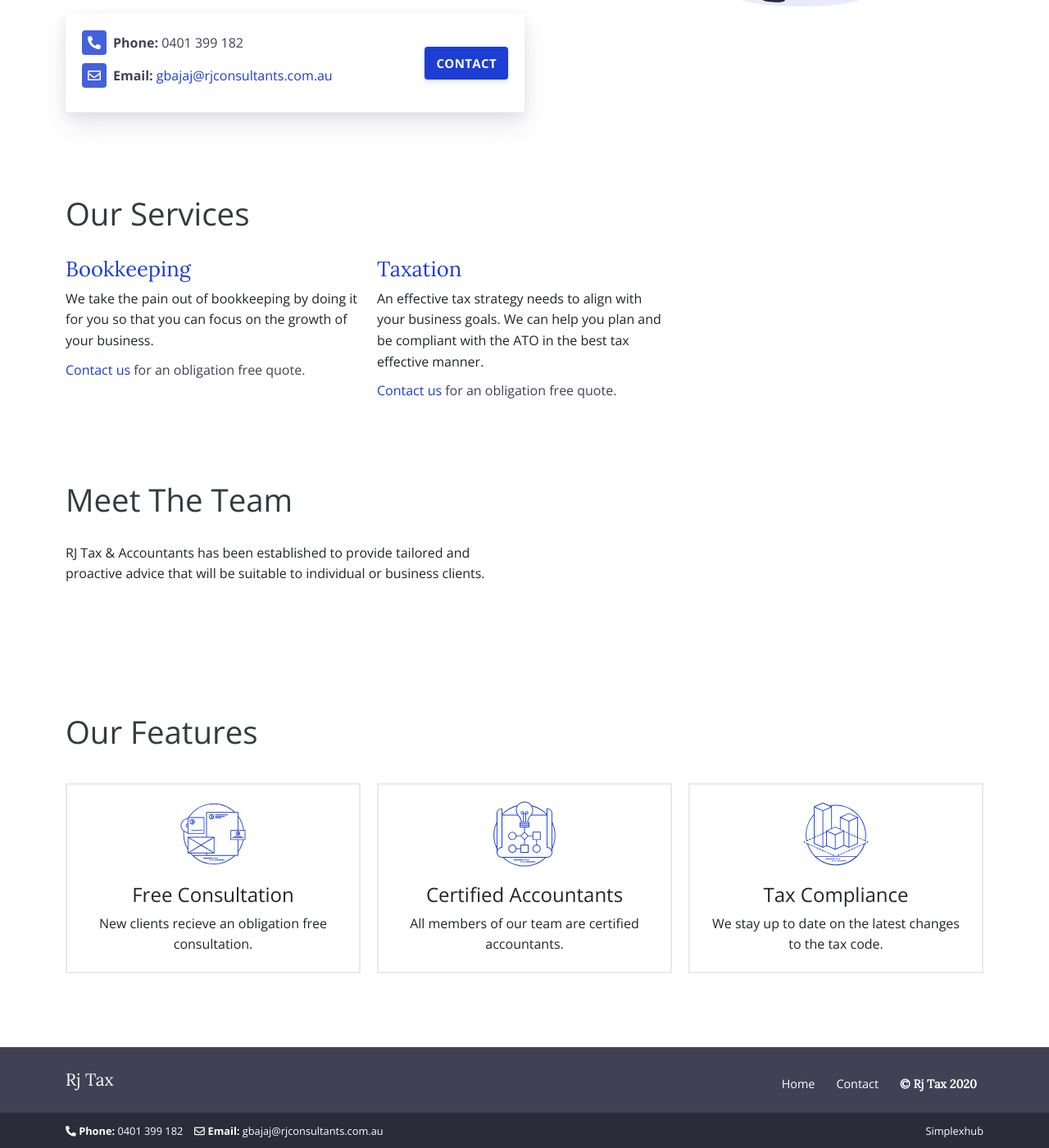
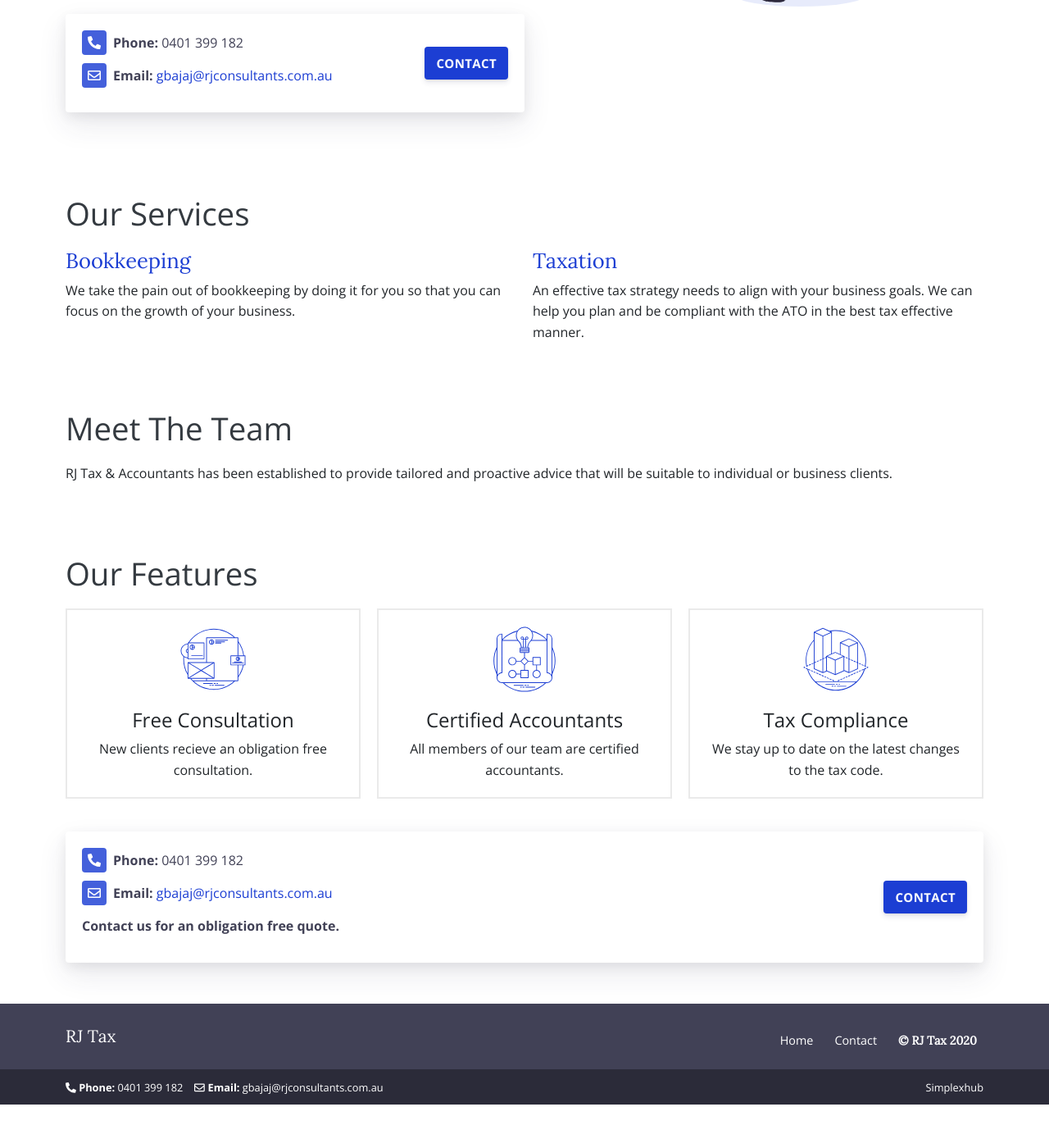
Before and after one commit to raisulsh2020/raisul-sh2020.github.io, a Jekyll site: the page built from index.html, in a window 1280 px wide and 1400 px high, scrolled down 547 px. Shown: the whole window at 82% size. Built offline with Jekyll 4.4.1, drawn with Linux system fonts in a browser that asks for light colours; after the commit the page ends 1894 px from its top, so only the background shows below that.

Commit message:
Content Added

```diff
--- a/_config.yml
+++ b/_config.yml
@@ -1,7 +1,7 @@
 baseurl: ''
 exclude: ['README.md']
 permalink: pretty
-title: 'Rj Tax'
+title: 'RJ Tax'
 
 collections:
   services:
--- a/index.html
+++ b/index.html
@@ -24,6 +24,7 @@ bodyClass: page-home
           {{ site.data.contact.email }}
         </a></span>
       </div>
+      <!-- <div class="call-phone mb-1"> <span class="about-contact"><strong>Contact us for an obligation free quote.</strong></span> </div> -->
     </div>
     <div class="call-box-bottom">
       <a href="{{site.baseurl}}/contact" class="button">Contact</a>
@@ -31,45 +32,43 @@ bodyClass: page-home
   </div>
 </div>
 
-<div class="container pt-8 pt-md-10">
+<div id="services" class="container pt-5 pt-md-10">
   <div class="row justify-content-start">
     <div class="col-12 header-title">
-      <h2 class="title-3 text-dark mb-3">Our Services</h2>
+      <h2 class="title-3 text-dark mb-2">Our Services</h2>
     </div>
     {% for service in site.services %}
-    <div class="col-12 col-md-4 mb-1">
+    <div class="col-12 col-md-6 mb-1">
       <div class="service service-summary">
         <div class="service-content">
           <h2 class="service-title">
             <a>{{ service.title }}</a>
           </h2>
           {{ service.content | markdownify | strip_html }}
-          <br> <p class="mt-1"><a href="/contact">Contact us</a> for an obligation free quote.</p>
         </div>
       </div>
     </div>
     {% endfor %}
-    <!-- <div class="col-12">
-      <a class="button button-primary mt-2" href="{{site.baseurl}}/services">view all services</a>
-    </div> -->
   </div>
 </div>
 
-<div class="container pt-5 pb-4 pt-md-7 pb-md-7">
+
+
+<div id="team" class="container pt-3 pt-md-7">
   <div class="row">
     <div class="col-12">
-      <h2 class="title-3 text-dark mb-3">Meet The Team</h2>
+      <h2 class="title-3 text-dark mb-2">Meet The Team</h2>
     </div>
-    <div class="col-12 col-md-6">
+    <div class="col-12 col-md-12">
       <p>RJ Tax & Accountants has been established to provide tailored and proactive advice that will be suitable to individual or business clients. </p>
     </div>
   </div>
 </div>
 
-<div class="container pt-5 pb-5 pt-md-7 pb-md-7">
+<div id="features" class="container pt-3 pt-md-7">
   <div class="row justify-content-center">
     <div class="col-12">
-      <h2 class="title-3 text-dark mb-4">Our Features</h2>
+      <h2 class="title-3 text-dark mb-2">Our Features</h2>
     </div>
     {% for feature in site.data.features %}
     <div class="col-12 col-md-6 col-lg-4 mb-2">
@@ -83,3 +82,20 @@ bodyClass: page-home
     {% endfor %}
   </div>
 </div>
+
+<div class="container pt-2 mb-5">
+  <div class="call w-100">
+    <div class="call-box-top">
+      <div class="call-phone mb-1"><span class="address-icon"><i class="fas fa-phone-alt"></i></span> <span class="about-contact"><strong>Phone: </strong> {{ site.data.contact.phone }}</span> </div>
+      <div class="call-email mb-1"><span class="address-icon"><i class="far fa-envelope"></i></span> <span class="about-contact"><strong>Email: </strong>
+        <a href="mailto:{{ site.data.contact.email }}">
+          {{ site.data.contact.email }}
+        </a></span>
+      </div>
+      <div class="call-phone mb-1"> <span class="about-contact"><strong>Contact us for an obligation free quote.</strong></span> </div>
+    </div>
+    <div class="call-box-bottom">
+      <a href="{{site.baseurl}}/contact" class="button">Contact</a>
+    </div>
+  </div>
+</div>
```
Also changed, not shown: contact.html (+11 -7 lines).
